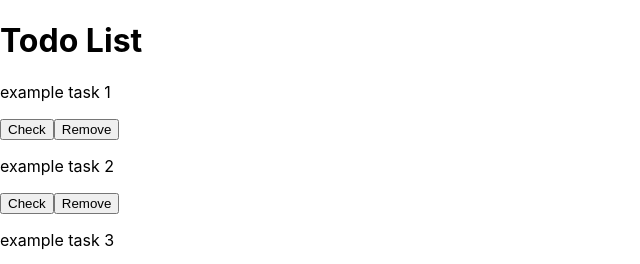
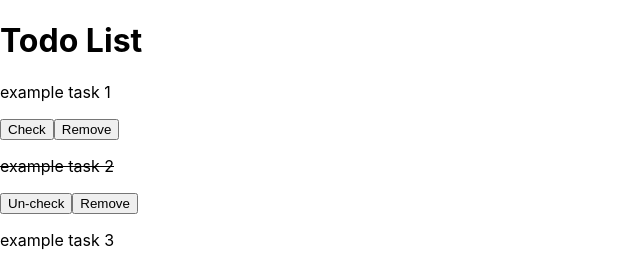
Before and after one commit to Indykatz/basicTodo, a React (Create React App) app: page / in a window 1280 px wide. Shown: the top 264 px of the page, without its empty margins (0-640 px from the left). Built offline with nearby package versions, Linux system fonts and the light colour scheme.

Commit message:
basic solution

```diff
--- a/src/App.js
+++ b/src/App.js
@@ -2,14 +2,17 @@ import "./App.css";
 import { useState } from "react";
 import AddItem from "./components/AddItem";
 import ToDoList from "./components/TodoList";
+
 // App
 function App() {
   const [item, setItem] = useState([
     { item: "example task 1", checked: false },
-    { item: "example task 2", checked: false },
+    { item: "example task 2", checked: true },
     { item: "example task 3", checked: false },
     { item: "example task 4", checked: false },
   ]);
+
+  // handles checked off items
   const handleCheck = (index) => {
     let storeItems = [...item];
     const indexOfItem = storeItems[index];
@@ -19,14 +22,14 @@ function App() {
     setItem(storeItems);
   };
 
-  // Handle click for removing (original at bottom)
+  // Handle click for removing items
   const handleClick = (index) => {
     let storeItems = [...item];
     storeItems.splice(index, 1);
     setItem(storeItems);
   };
 
-  // add item handle submit
+  // add item handle submit new items
   const [itemInput, setItemInput] = useState("");
   const handleSubmit = (e) => {
     e.preventDefault();
@@ -37,18 +40,21 @@ function App() {
   return (
     <div>
       <h1>Todo List</h1>
-
+      {/* map list */}
       {item.map((item, index) => {
         return (
+          // runs ToDoList component
           <ToDoList
-            item={item.item}
-            bool={item.checked}
+            todoItem={item.item}
+            todoChecked={item.checked}
             key={index}
             handleClick={() => handleClick(index)}
             handleCheck={() => handleCheck(index)}
           />
         );
       })}
+      {/* end of map */}
+      {/* add new item */}
       <div>
         <AddItem
           handleSubmit={handleSubmit}
--- a/src/components/AddItem.js
+++ b/src/components/AddItem.js
@@ -12,7 +12,6 @@ const AddItem = ({ handleSubmit, itemInput, setItemInput }) => {
             }}
           />
         </label>
-        {/* input submit button */}
         <input className="submitButton" type="submit" />
       </form>
     </div>
--- a/src/components/TodoList.js
+++ b/src/components/TodoList.js
@@ -1,21 +1,12 @@
-const ToDoList = ({ item, bool, handleClick, handleCheck }) => {
-  if ({ bool }) {
+const ToDoList = ({ todoItem, todoChecked, handleClick, handleCheck }) => {
+  if ({ todoChecked }) {
     return (
       <div>
-        <p
-          style={{
-            textDecoration: bool ? "line-through" : "",
-          }}
-        >
-          {item}
+        <p style={{ textDecoration: todoChecked ? "line-through" : "" }}>
+          {todoItem}
         </p>
-        <button
-          style={{
-            textDecoration: bool ? "line-through" : "",
-          }}
-          onClick={handleCheck}
-        >
-          Check
+        <button onClick={handleCheck}>
+          {todoChecked ? "Un-check" : "Check"}
         </button>
         <button onClick={handleClick} className="removeButton">
           Remove
```
